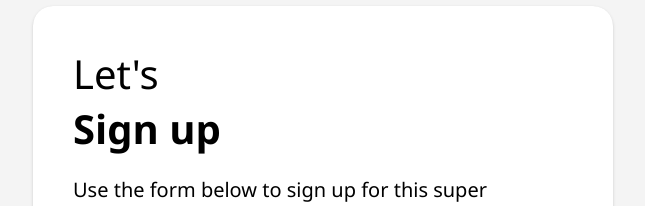
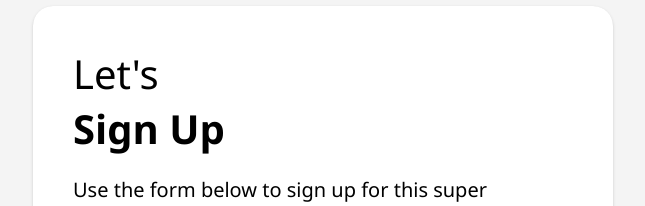
Before and after one commit to striped-s0cks/signup, a React (Create React App) app: page /signup in a window 1280 px wide. Shown: the part 247-453 px from the top of the page, without its empty margins (317-962 px from the left). Built offline with nearby package versions, Linux system fonts and the light colour scheme.

Commit message:
fix typo

```diff
--- a/src/components/signup/SignUpPage.tsx
+++ b/src/components/signup/SignUpPage.tsx
@@ -49,7 +49,7 @@ export class SignUpPage extends React.Component<DispatchProps & RouteComponentPr
             <div className='SignUpPage'>
                 <Form
                     headline1="Let's"
-                    headline2='Sign up'
+                    headline2='Sign Up'
                     text="Use the form below to sign up for this super  awesome service. You're only a few steps away!"
                     buttonLabel='Sign Up'
                     disabled={!this._isFormComplete()}
```
